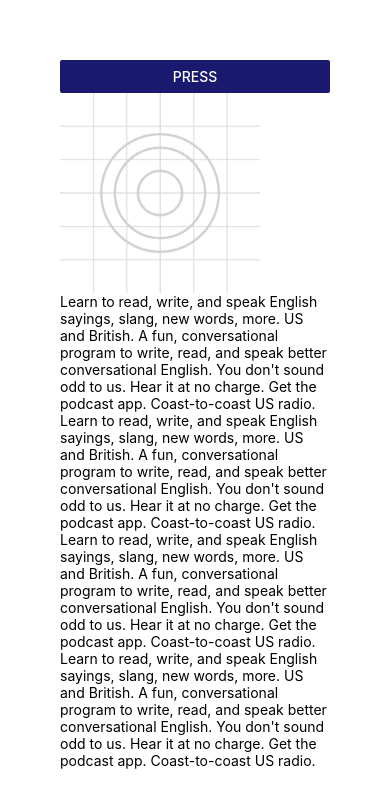
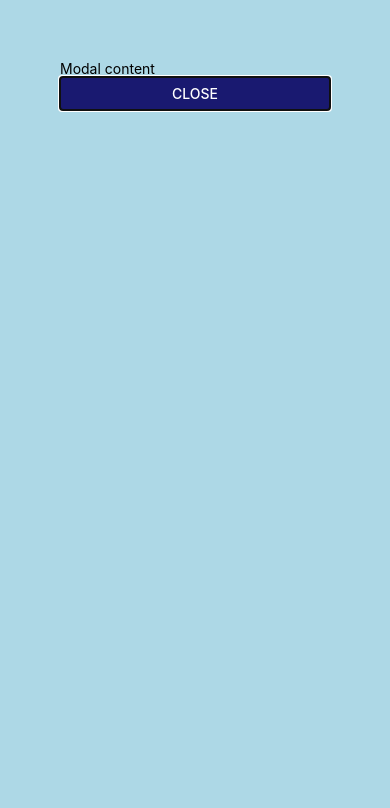
Before and after one commit to mGunawardhana/mobile-app-development-with-react-native-expo, a React Native app: screen / in a window 390 px wide. Shown: the top 808 px of the page. Built offline with nearby package versions, Linux system fonts and the light colour scheme.

Commit message:
content update

```diff
--- a/App.js
+++ b/App.js
@@ -1,4 +1,5 @@
-import { View, Button, Image, Text, Pressable } from "react-native";
+import { useState } from "react";
+import { View, Button, Image, Text, Pressable, Modal } from "react-native";
 
 const logoImg = require("./assets/adaptive-icon.png");
 
@@ -13,7 +14,14 @@ export default function App() {
         onPress={() => console.log("Button pressed!")}
         color="midnightblue"
       />
-      <Pressable onLongPress={() => console.log("image pressed!")}>
+      <Modal>
+        <View style={{ flex: 1, backgroundColor: "lightblue", padding: 60 }}>
+          <Text>Modal content</Text>
+          <Button title="Close" color="midnightblue" />
+        </View>
+      </Modal>
+
+      {/* <Pressable onLongPress={() => console.log("image pressed!")}>
         <Image source={logoImg} style={{ width: 200, height: 200 }} />
       </Pressable>
       <Pressable onPress={() => console.log("text pressed!")}>
@@ -35,7 +43,8 @@ export default function App() {
           and speak better conversational English. You don't sound odd to us.
           Hear it at no charge. Get the podcast app. Coast-to-coast US radio.
         </Text>
-      </Pressable>
+      </Pressable> */}
+      {/* stopped in 14 video 1.42 */}
     </View>
   );
 }
```
